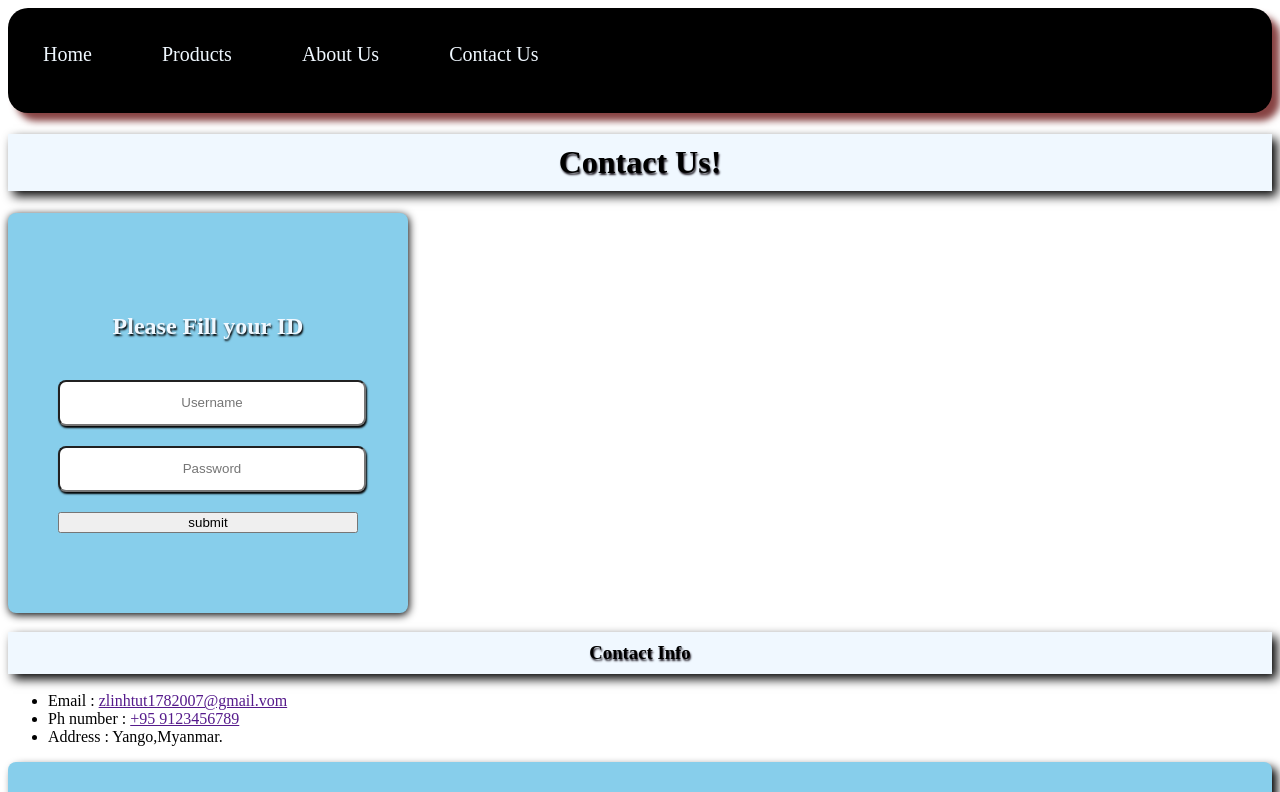
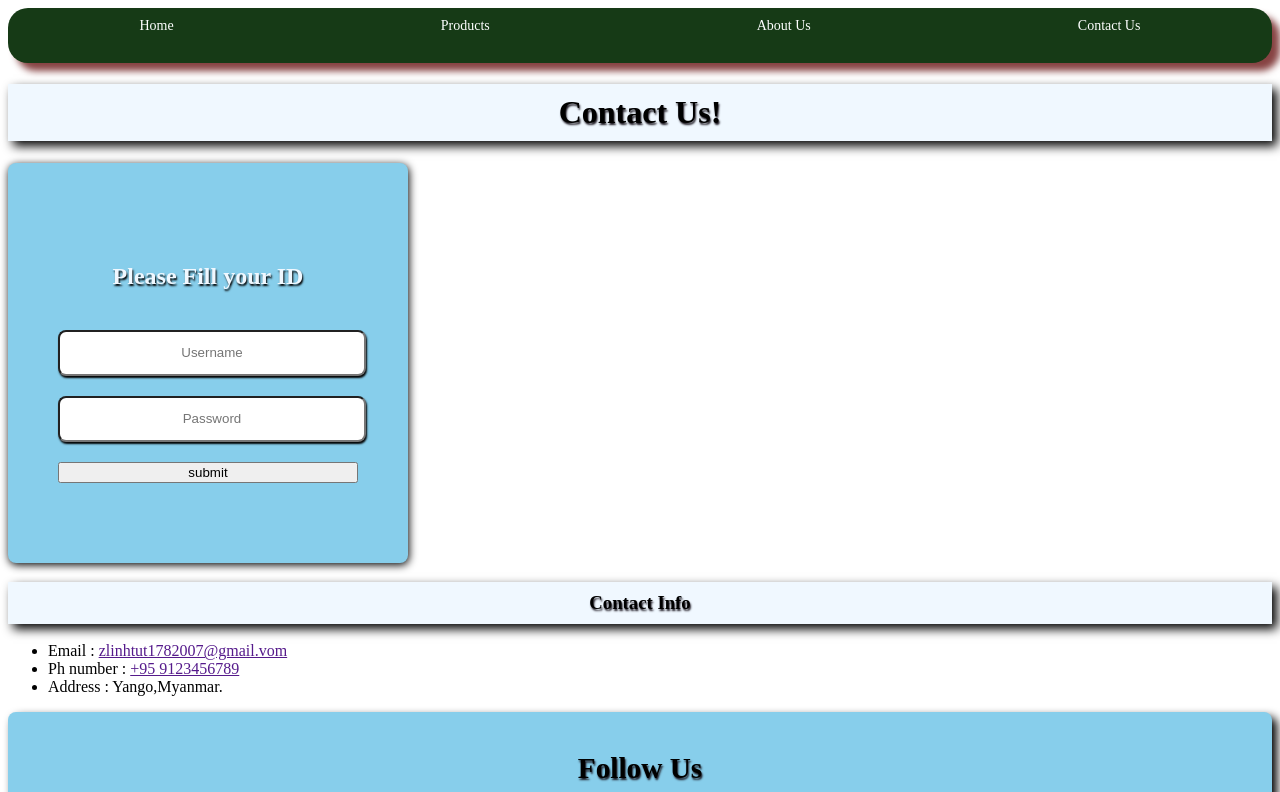
Before and after one commit to Penny1782007/camping-project1, a plain HTML site: page contactus.html in a window 1280 px wide. Shown: the top 792 px of the page. Drawn offline with Linux system fonts and the light colour scheme.

Commit message:
Refactor CSS styles for contact us page

```diff
--- a/contactus.css
+++ b/contactus.css
@@ -27,32 +27,31 @@
 }
 .navbar ul{
     list-style-type: none;
-    overflow: hidden;
-    background-color: rgb(0, 0, 0);
+    background-color: rgb(22, 58, 22);
     padding: 0px;
     margin: 0px;
     border-radius: 20px;
     border: 2px;
     box-shadow: 8px 8px 7px rgb(135, 67, 67);
-    gap: 18px;
+    gap: 4px;
+    align-items: center;
+    justify-content: space-around;
+    flex-wrap: wrap;
+    display: flex;
 }
 .navbar a{
     text-decoration: none;
-    color: aliceblue;
+    color: rgb(254, 255, 255);
     display: block;
     text-align: center;
-    padding: 35px;
-    font-size: 20px;
+    padding: 10px 15px;
+    font-size: 14px;
     height: 35px;
     transition: 0.5s;
     border: 1px;
     border-radius: 30px;
 }
-.navbar li{
-    float: left;
-}
 .navbar a:hover{
     color: rgb(0, 0, 0);
     background-color: aliceblue;
-    transform: translate3d(0, 0, 50px) scale(1.1);
-}
+    transform: translate3d(0, 0, 50px);}
```
